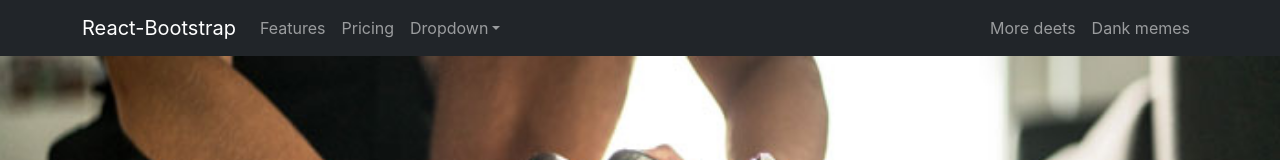
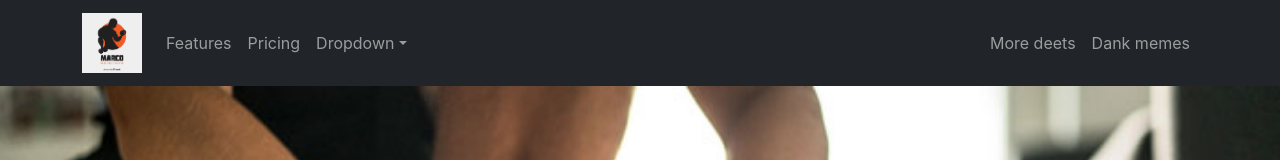
Before and after one commit to capmahin/gym-equvment-site, a React (Create React App) app: page / in a window 1280 px wide. Shown: the top 160 px of the page. Built offline with nearby package versions, Linux system fonts and the light colour scheme.

Commit message:
add a logo

```diff
--- a/src/Pages/Shared/Header/Header.js
+++ b/src/Pages/Shared/Header/Header.js
@@ -6,7 +6,9 @@ const Header = () => {
     <>
       <Navbar collapseOnSelect expand="lg" bg="dark" variant="dark">
         <Container>
-          <Navbar.Brand href="#home">React-Bootstrap</Navbar.Brand>
+          <Navbar.Brand href="#home">
+            <img height={60} src={logo} alt="" />
+          </Navbar.Brand>
           <Navbar.Toggle aria-controls="responsive-navbar-nav" />
           <Navbar.Collapse id="responsive-navbar-nav">
             <Nav className="me-auto">
```
